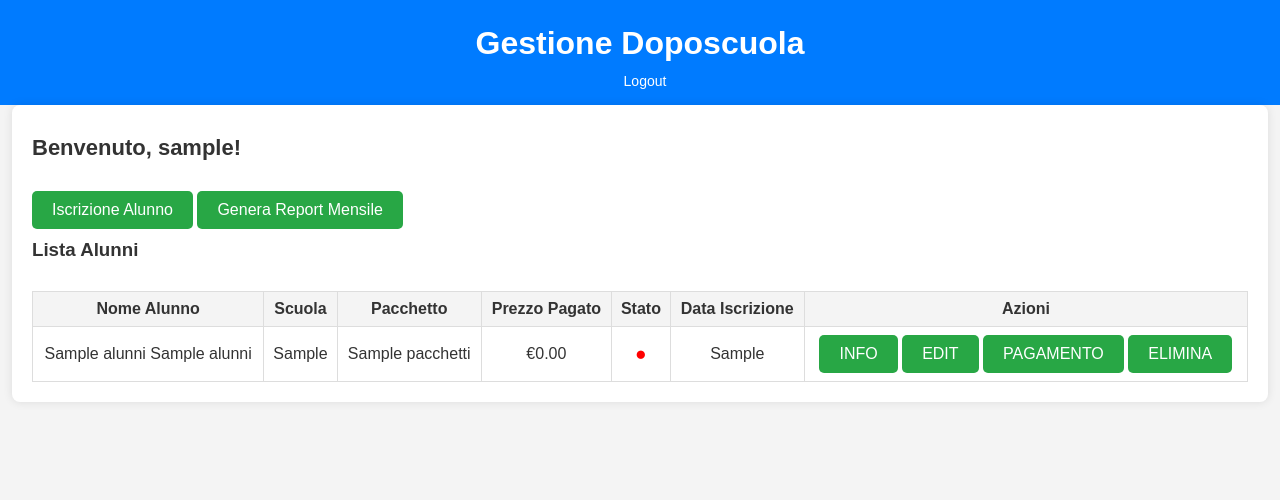
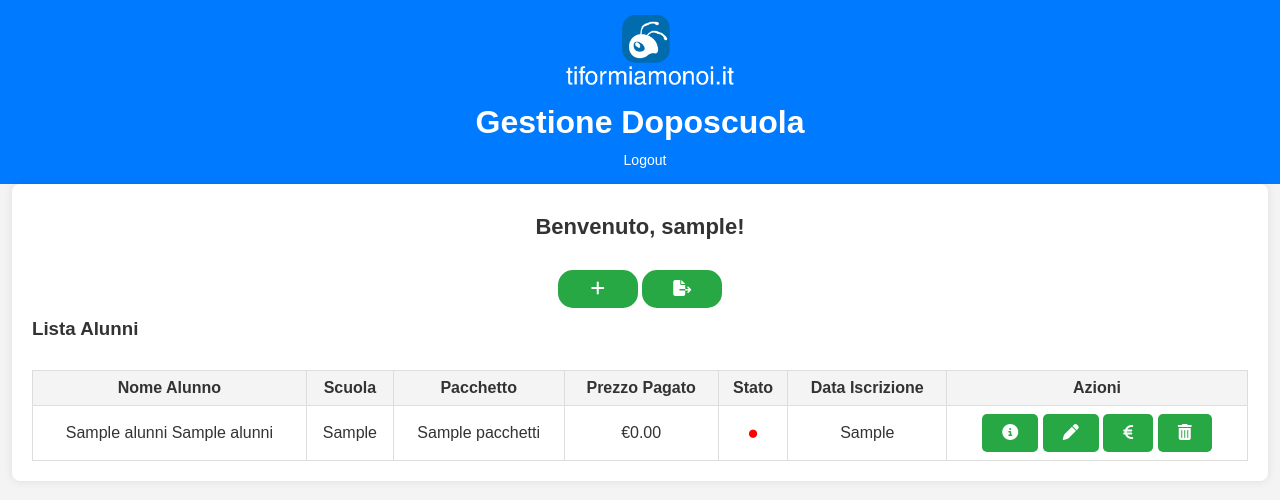
Before and after one commit to AceisX/gestione_doposcuola, a PHP site: page / in a window 1280 px wide. Shown: the top 500 px of the page. Run offline with PHP 8.4, Linux system fonts and the light colour scheme; the visitor is signed in with stand-in values (Sample User, id 1); tables that the repository leaves empty or names only in its code hold one stand-in row (values such as "Sample post").

Commit message:
Add files via upload

```diff
--- a/index.php
+++ b/index.php
@@ -47,17 +47,27 @@ $result = $conn->query($sql);
     <meta name="viewport" content="width=device-width, initial-scale=1.0">
     <title>Gestione Doposcuola - Homepage</title>
     <link rel="stylesheet" href="assets/styles.css">
+	<!-- our project just needs Font Awesome Solid + Brands -->
+  <link href="assets/fontawesome/css/fontawesome.css" rel="stylesheet" />
+  <link href="assets/fontawesome/css/brands.css" rel="stylesheet" />
+  <link href="assets/fontawesome/css/solid.css" rel="stylesheet" />
+  <link href="assets/fontawesome/css/sharp-thin.css" rel="stylesheet" />
+  <link href="assets/fontawesome/css/duotone-thin.css" rel="stylesheet" />
+  <link href="assets/fontawesome/css/sharp-duotone-thin.css" rel="stylesheet" />
 </head>
 <body>
     <header>
+		<img src="img/logo.png" alt="Your Logo" height="75px" style="padding-left: 20px;" />
         <h1>Gestione Doposcuola</h1>
         <a href="scripts/logout.php">Logout</a>
     </header>
     <main class="container">
+	<div style="text-align:center;">
         <h2>Benvenuto, <?php echo htmlspecialchars($_SESSION['username']); ?>!</h2>
         <div class="actions">
-            <button id="add-student-btn">Iscrizione Alunno</button>
-            <button id="generate-report-btn" onclick="openReportModal()">Genera Report Mensile</button>
+            <button id="add-student-btn" style="width:80px; border-radius: 15px;"><i class="fa-solid fa-plus" style="color: #ffffff;"></i></i></button>
+            <button id="generate-report-btn" style="width:80px; border-radius: 15px;" onclick="openReportModal()"><i class="fa-solid fa-file-export" style="color: #ffffff;"></i></button>
+        </div>
 	</div>
         <section class="student-table">
             <h3>Lista Alunni</h3>
@@ -65,12 +75,12 @@ $result = $conn->query($sql);
         <table class="alunni-table">
     <thead>
         <tr>
-                    <th>Nome Alunno</th>
-                    <th>Scuola</th>
-                    <th>Pacchetto</th>
-                    <th>Prezzo Pagato</th>
-                    <th>Stato</th>
-                    <th>Data Iscrizione</th>
+            <th data-type="string">Nome Alunno</th>
+            <th data-type="string">Scuola</th>
+            <th data-type="string">Pacchetto</th>
+            <th data-type="number">Prezzo Pagato</th>
+            <th data-type="status">Stato</th>
+            <th data-type="date">Data Iscrizione</th>
             <th>Azioni</th>
         </tr>
     </thead>
@@ -89,10 +99,10 @@ $result = $conn->query($sql);
 							</td>
                             <td><?php echo htmlspecialchars($row['data_iscrizione']); ?></td>
                             <td>
-                                <button class="info-btn" data-id="<?php echo $row['alunno_id']; ?>">INFO</button>
-                                <button class="edit-btn" data-id="<?php echo $row['alunno_id']; ?>">EDIT</button>
-                                <button class="pagamento-btn" data-id="<?php echo $row['alunno_id']; ?>">PAGAMENTO</button>
-                                <button class="delete-btn" data-id="<?php echo $row['alunno_id']; ?>">ELIMINA</button>
+                                <button class="info-btn" data-id="<?php echo $row['alunno_id']; ?>"><i class="fa-solid fa-circle-info" style="color: #ffffff;"></i></button>
+                                <button class="edit-btn" data-id="<?php echo $row['alunno_id']; ?>"><i class="fa-solid fa-pen" style="color: #ffffff;"></i></button>
+                                <button class="pagamento-btn" data-id="<?php echo $row['alunno_id']; ?>"><i class="fa-solid fa-euro-sign" style="color: #ffffff;"></i></button>
+                                <button class="delete-btn" data-id="<?php echo $row['alunno_id']; ?>"><i class="fa-solid fa-trash-can" style="color: #ffffff;"></i></button>
                             </td>
                         </tr>
                     <?php endwhile; ?>
@@ -154,12 +168,19 @@ $result = $conn->query($sql);
                         <input type="text" name="sconto" id="sconto" placeholder="Esempio: 10 o 10%">
                     </div>
                     <div class="form-group">
-                <label for="data_iscrizione">Data Iscrizione:</label>
+                        <label for="data_iscrizione"><i class="fas fa-calendar-alt"></i>  Data Iscrizione:</label>
+                        <div class="input-with-icon">
                             <input type="date" name="data_iscrizione" id="data_iscrizione" value="<?php echo date('Y-m-d'); ?>" required>
+
                         </div>
+                    </div>
+                </div>
+
+                <!-- Colonna Info Genitore -->
+                <div class="modal-column">
                     <h4>Dati Genitore</h4>
                     <div class="form-group">
-                <label for="nome_genitore">Nome Completo Genitore:</label>
+                        <label for="nome_genitore">Nome Completo:</label>
                         <input type="text" name="nome_genitore" id="nome_genitore" required>
                     </div>
                     <div class="form-group">
@@ -261,11 +305,16 @@ $result = $conn->query($sql);
         <form id="pagamento-form" action="scripts/registra_pagamento.php" method="POST">
             <input type="hidden" name="alunno_id" id="pagamento-alunno-id">
 
+            <div class="modal-grid">
+                <!-- Colonna Sinistra -->
+                <div class="modal-column">
                     <div class="form-group">
-                <label for="data-pagamento">Data Pagamento:</label>
+                        <label for="data-pagamento"><i class="fas fa-calendar-alt"></i>  Data Pagamento:</label>
+                        <div class="input-with-icon">
                             <input type="date" name="data_pagamento" id="data-pagamento" required>
+
                         </div>
-
+                    </div>
                     <div class="form-group">
                         <label for="metodo-pagamento">Metodo di Pagamento:</label>
                         <select name="metodo_pagamento" id="metodo-pagamento" required>
--- a/scripts/edit_alunno.php
+++ b/scripts/edit_alunno.php
@@ -12,11 +12,12 @@ if ($_SERVER['REQUEST_METHOD'] === 'POST') {
     $residenza = $_POST['residenza'];
     $codiceFiscale = $_POST['codice_fiscale'];
     $telefono = $_POST['telefono'];
+	 $prezzo_finale = $_POST['prezzo_finale'];
 
     // Aggiorna l'anagrafica dell'alunno
-    $sqlAlunno = "UPDATE alunni SET nome = ?, cognome = ?, scuola = ?, id_pacchetto = ?, stato = ? WHERE id = ?";
+    $sqlAlunno = "UPDATE alunni SET nome = ?, cognome = ?, scuola = ?, id_pacchetto = ?, prezzo_finale = ?, stato = ? WHERE id = ?";
     $stmtAlunno = $conn->prepare($sqlAlunno);
-    $stmtAlunno->bind_param("sssisi", $nome, $cognome, $scuola, $idPacchetto, $stato, $alunnoId);
+    $stmtAlunno->bind_param("sssiisi", $nome, $cognome, $scuola, $idPacchetto, $prezzo_finale, $stato, $alunnoId);
     $stmtAlunno->execute();
 
     // Aggiorna i dati del genitore
--- a/scripts/registra_pagamento.php
+++ b/scripts/registra_pagamento.php
@@ -50,4 +50,10 @@ if ($_SERVER['REQUEST_METHOD'] === 'POST') {
 } else {
     echo json_encode(['success' => false, 'message' => 'Richiesta non valida.']);
 }
+
+// Controllo condizionale
+if (!isset($_SESSION['logged_in'])) {
+    header("Location: ../index.php");
+    exit;
+}
 ?>
```
Also changed, not shown: other parts of index.php (+39 -8 lines), scripts/generate_report.php (+11 -9 lines), scripts/scripts.js (+16 -10 lines), scripts/sorting.js (added, +56 -0 lines), img/logo.png (added). Lines whose indentation alone changed are shown as unchanged.
